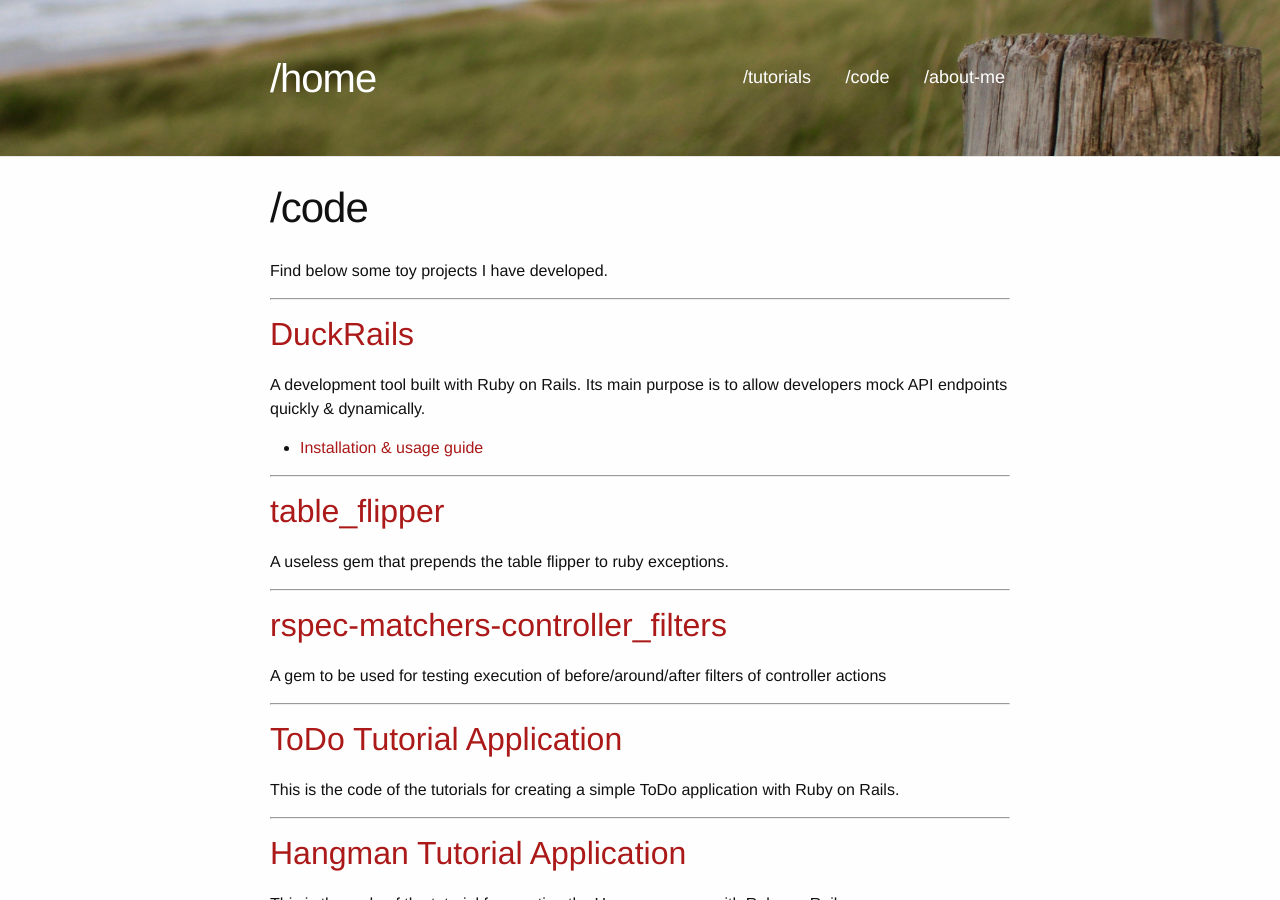
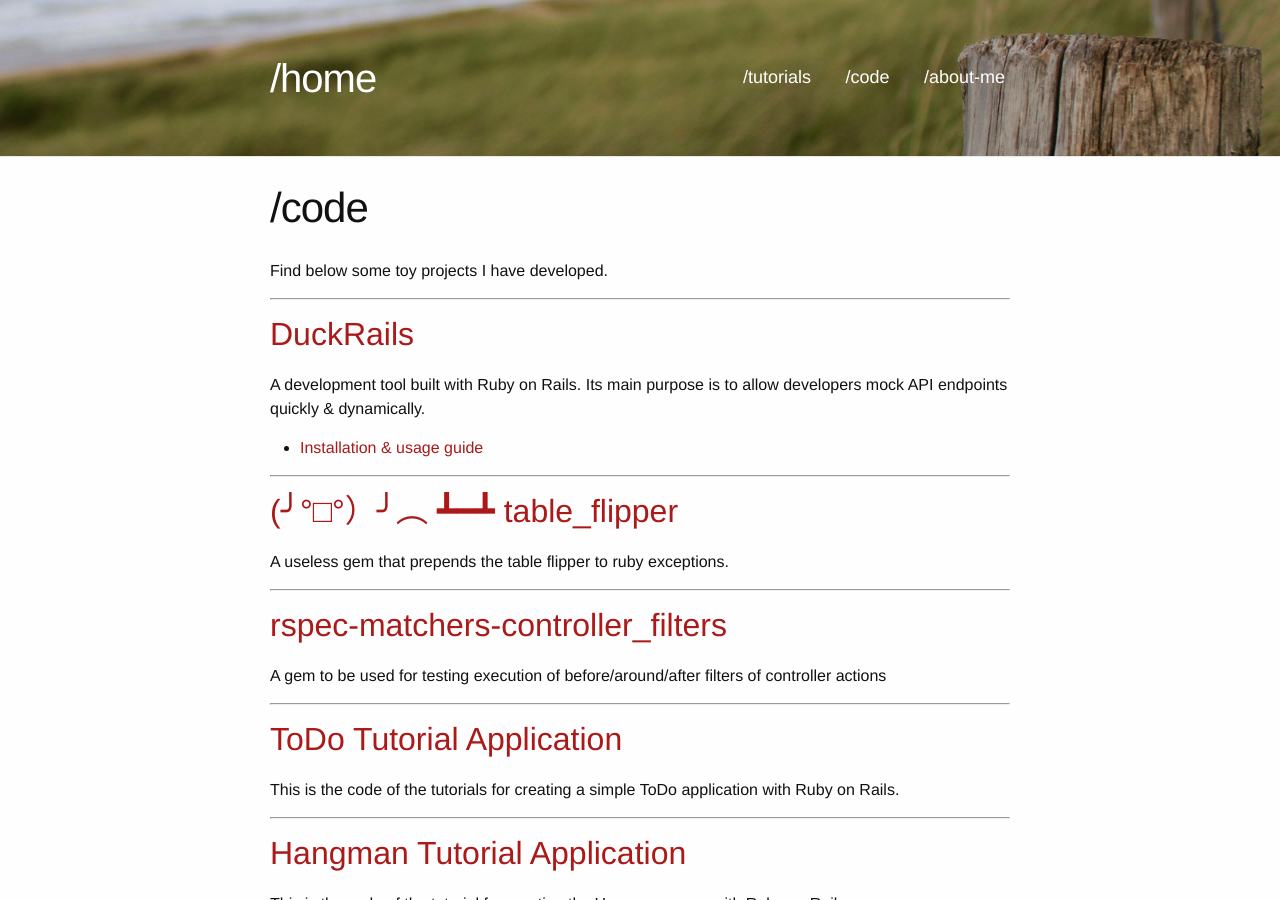
Before and after one commit to iridakos/iridakos.github.io, a Jekyll site: the page built from _pages/02-code.md, in a window 1280 px wide and 900 px high. Built offline with Jekyll 4.4.1, drawn with Linux system fonts in a browser that asks for light colours; nearby versions of some CDN libraries; comment, search, counter and statistics services are not loaded.

Commit message:
(╯°□°）╯︵ ┻━┻

```diff
--- a/_pages/02-code.md
+++ b/_pages/02-code.md
@@ -16,7 +16,7 @@ A development tool built with Ruby on Rails. Its main purpose is to allow develo
 
 ---
 
-## [table_flipper](https://github.com/iridakos/table_flipper)
+## [(╯°□°）╯︵ ┻━┻ table_flipper](https://github.com/iridakos/table_flipper)
 
 A useless gem that prepends the table flipper to ruby exceptions.
 
```
